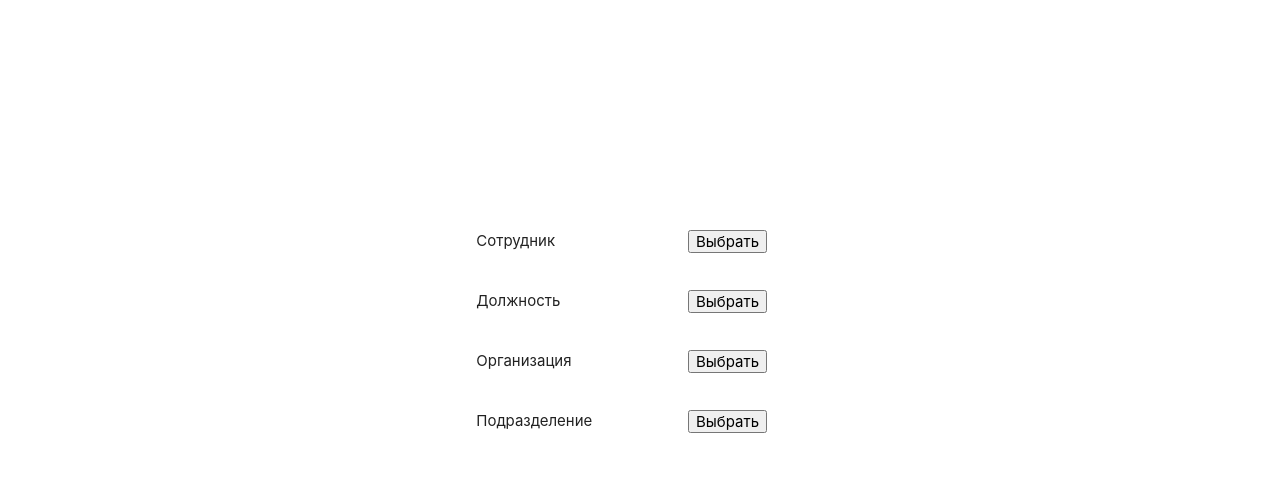
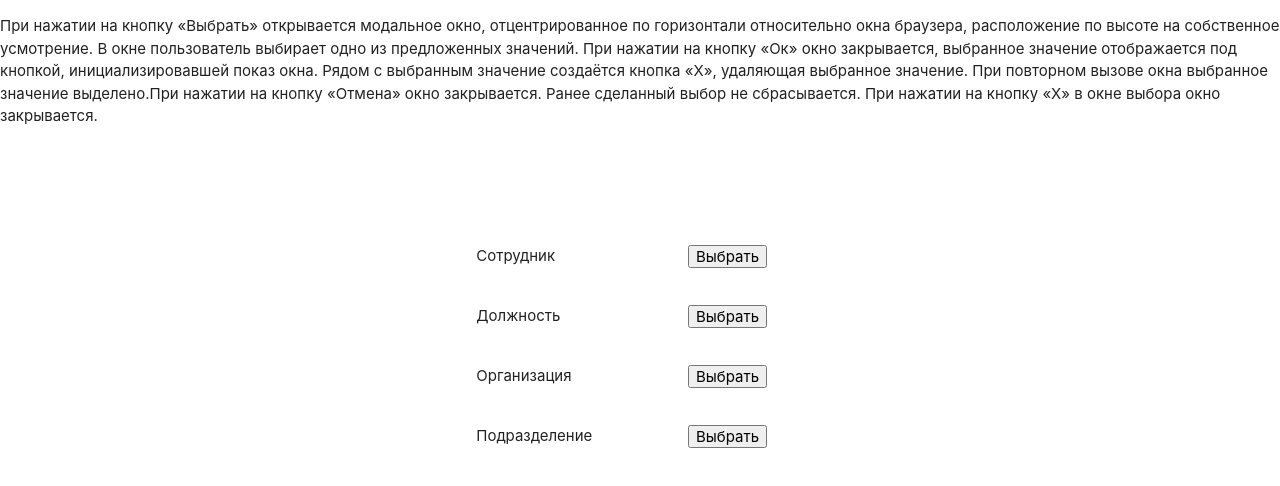
Before and after one commit to SkakunD/TestjQuery, a website: page index.html in a window 1280 px wide. Drawn offline with Linux system fonts and the light colour scheme.

Commit message:
Добавление описания

```diff
--- a/index.html
+++ b/index.html
@@ -11,7 +11,11 @@
     <title>Test</title>
 </head>
 <body>
-    <div class="header"></div>
+    <div class="header">
+        <p>При нажатии на кнопку «Выбрать» открывается модальное окно, отцентрированное по горизонтали относительно окна                 браузера,                     расположение по высоте на собственное усмотрение. В окне пользователь выбирает одно из предложенных значений.
+            При нажатии на кнопку «Ок» окно закрывается, выбранное значение отображается под кнопкой, инициализировавшей показ окна. Рядом с выбранным значение создаётся кнопка «X», удаляющая выбранное значение. При повторном вызове окна выбранное значение выделено.При нажатии на кнопку «Отмена» окно закрывается. Ранее сделанный выбор не сбрасывается. При нажатии на кнопку «X» в   окне выбора окно закрывается.
+        </p>
+    </div>
     <div class="main">
         <div class="container">
             <div class="row">
```
